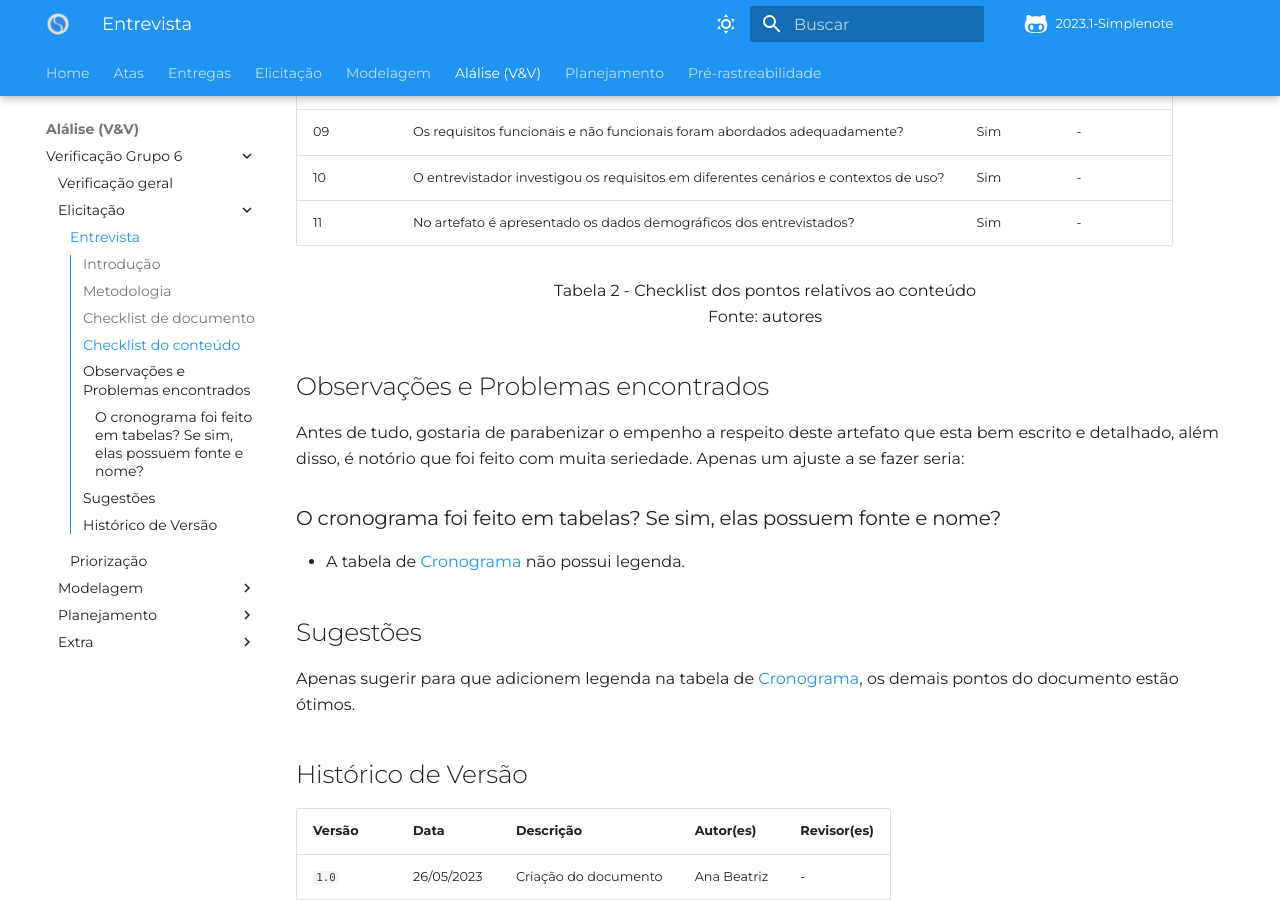
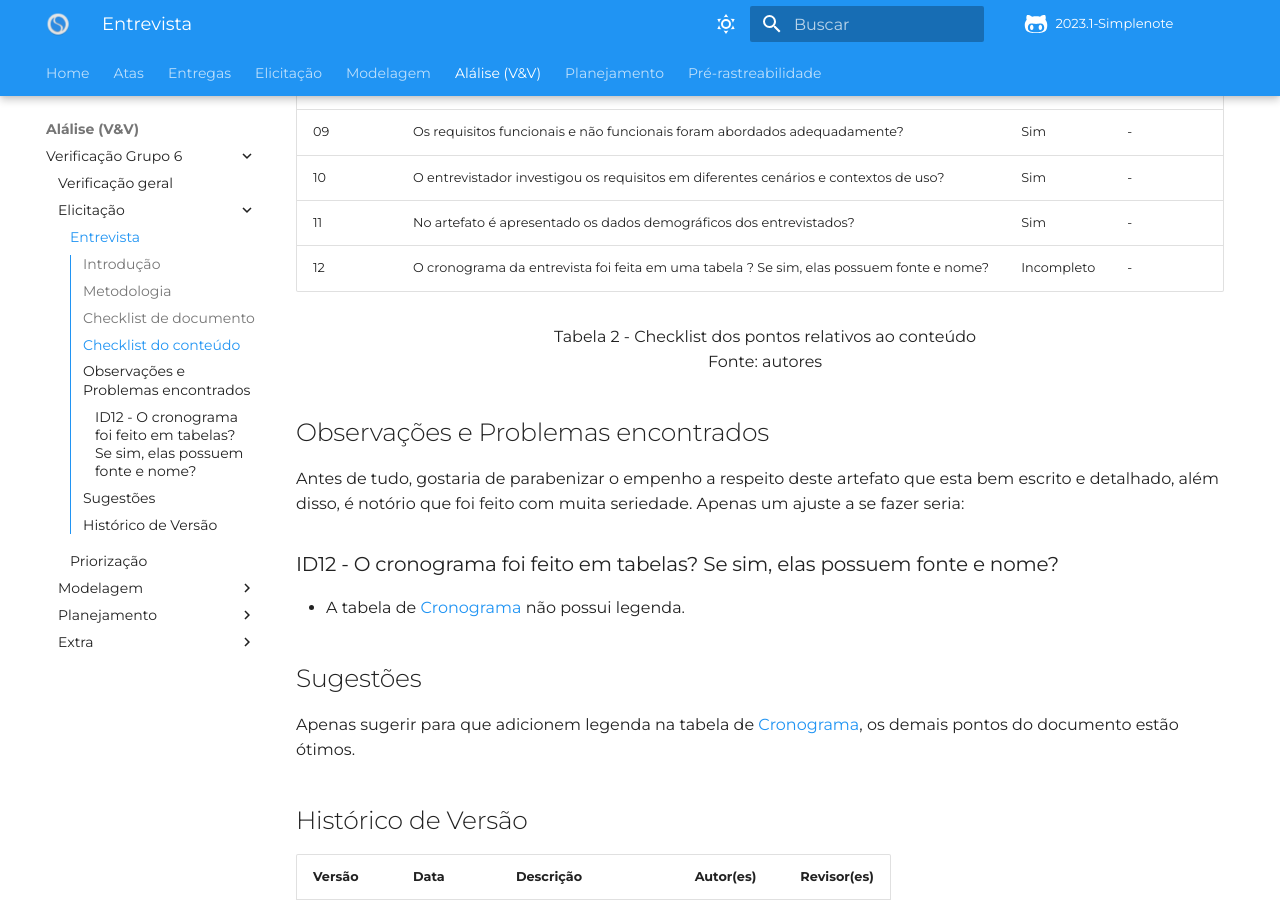
Before and after one commit to Requisitos-de-Software/2023.1-Simplenote, an MkDocs documentation site: the page built from docs/analise-grupo6/elicitacao/entrevista.md, in a window 1280 px wide and 900 px high, scrolled down 1331 px. Built offline with MkDocs 1.6.1 and Material for MkDocs 9.7.7, drawn with Linux system fonts in a browser that asks for light colours; some web fonts are replaced; comment, search, counter and statistics services are not loaded.

Commit message:
Revisão ok

```diff
--- a/docs/analise-grupo6/elicitacao/entrevista.md
+++ b/docs/analise-grupo6/elicitacao/entrevista.md
@@ -37,6 +37,7 @@ Também temos o campo "Observação", um campo no qual pode ser feito algum come
 | 09  | Os requisitos funcionais e não funcionais foram abordados adequadamente?            | Sim      | -          |
 | 10  | O entrevistador investigou os requisitos em diferentes cenários e contextos de uso? | Sim      | -          |
 | 11  | No artefato é apresentado os dados demográficos dos entrevistados?                  | Sim      | -          |
+| 12  | O cronograma da entrevista foi feita em uma tabela ? Se sim, elas possuem fonte e nome?|Incompleto| -       |
 
 <p align="center"> Tabela 2 - Checklist dos pontos relativos ao conteúdo <br> Fonte: autores </p>
 
@@ -44,7 +45,7 @@ Também temos o campo "Observação", um campo no qual pode ser feito algum come
 
 Antes de tudo, gostaria de parabenizar o empenho a respeito deste artefato que esta bem escrito e detalhado, além disso, é notório que foi feito com muita seriedade. Apenas um ajuste a se fazer seria:
 
-### O cronograma foi feito em tabelas? Se sim, elas possuem fonte e nome?
+### ID12 - O cronograma foi feito em tabelas? Se sim, elas possuem fonte e nome?
 - A tabela de [Cronograma](https://requisitos-de-software.github.io/2023.1-Letterboxd/Elicita%C3%A7%C3%A3o/entrevista/#cronograma-das-entrevistas) não possui legenda.
 
 ## Sugestões
```
